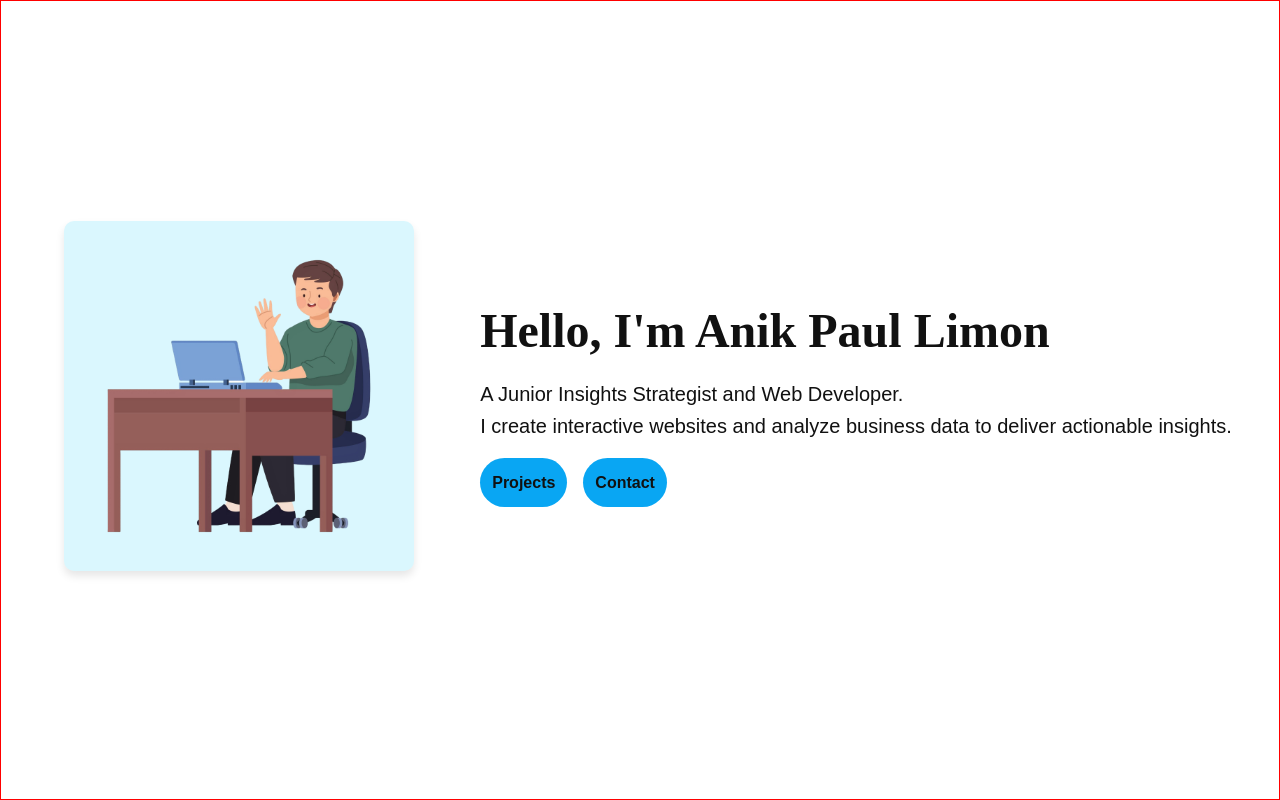
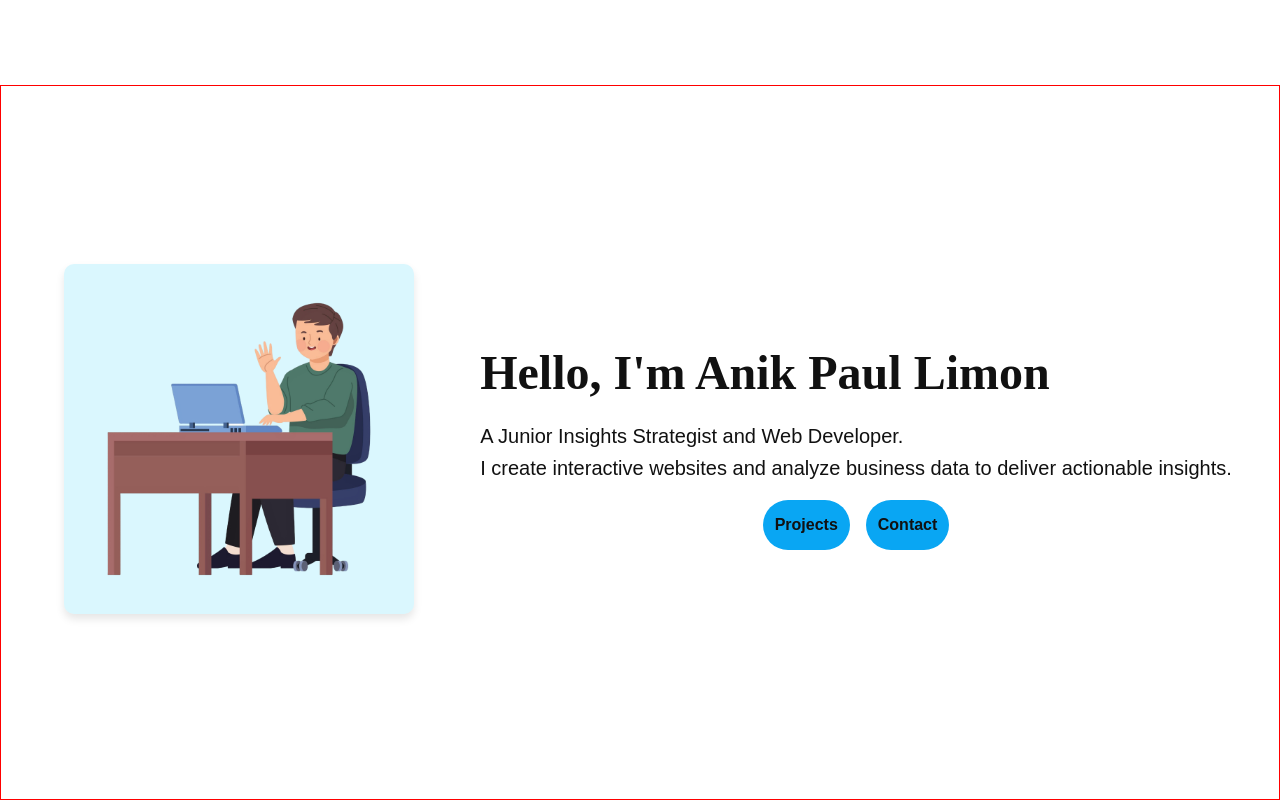
Before and after one commit to ap-limon/advanced_react_portfolio_dynamic, a React app: page / in a window 1280 px wide. Shown: the top 800 px of the page. Built offline with nearby package versions, Linux system fonts and the light colour scheme.

Commit message:
hope now its all good

```diff
--- a/src/styles/components/_Home.scss
+++ b/src/styles/components/_Home.scss
@@ -5,6 +5,8 @@
   padding: $spacing-xl;
   background: var(--home-background);
   @include flex-center();
+  height: calc(100vh - 85px);
+  margin-top: 85px;
 
   .hero-content {
     @include flex-center();
@@ -58,7 +60,7 @@
   }
 
   .cta-buttons {
-    display: flex;
+    @include flex-center();
     gap: 1rem;
 
     .btn {
```
